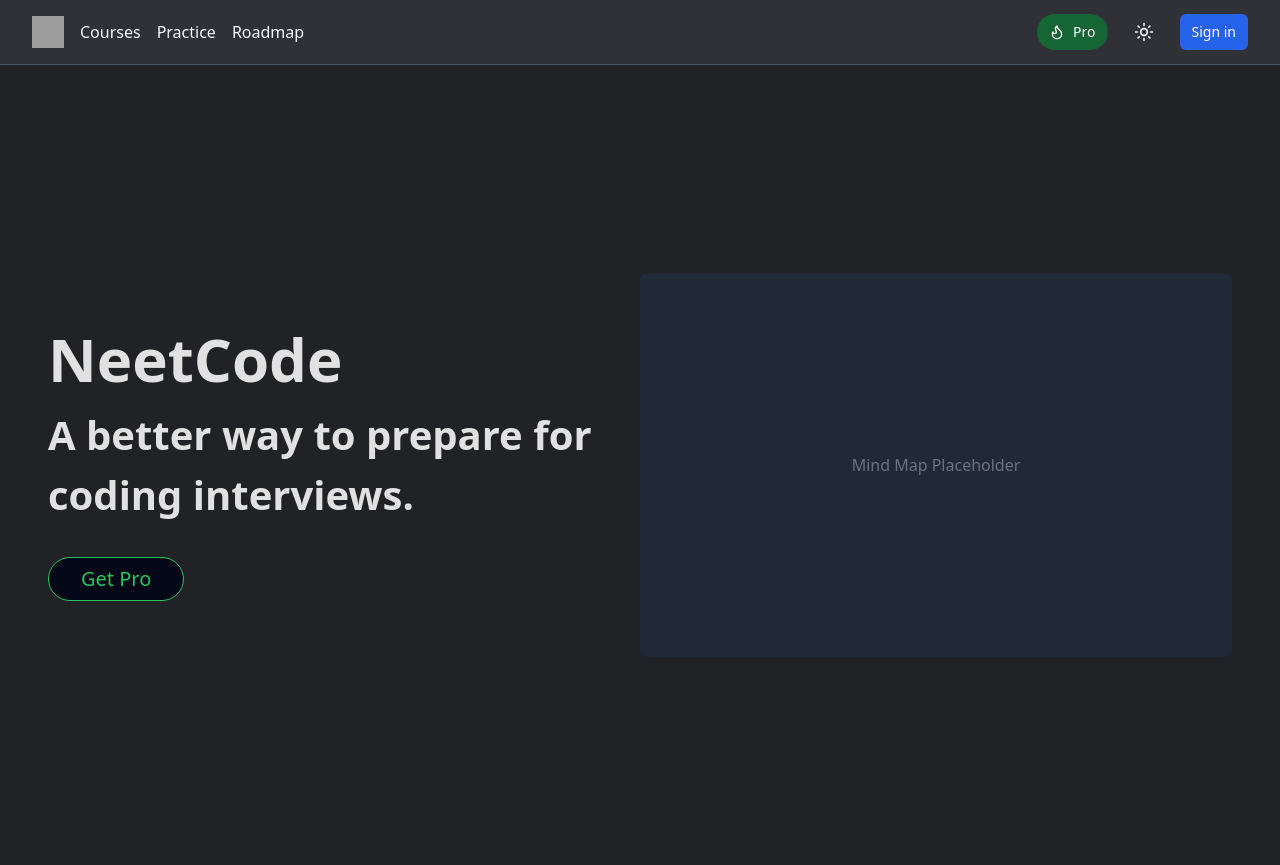
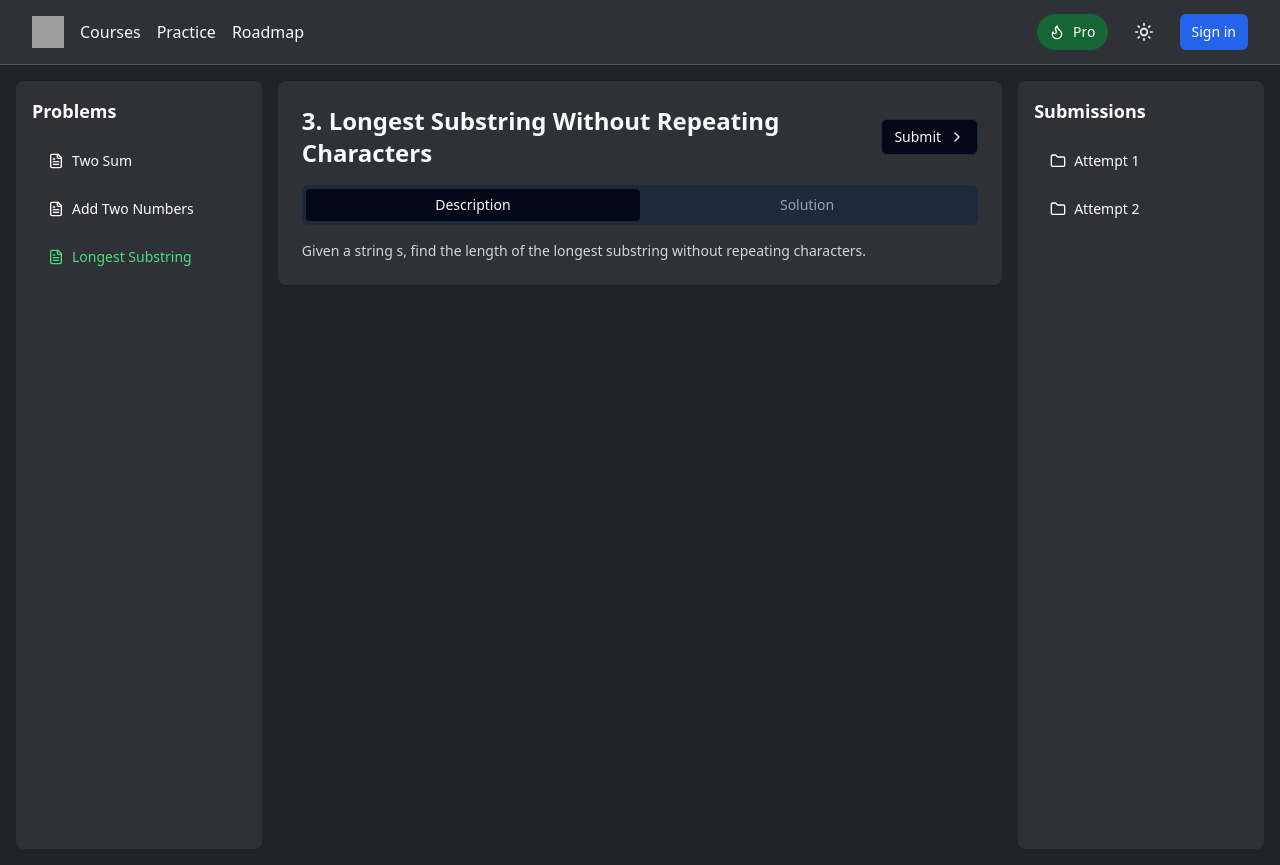
Before and after one commit to GPT-Engineer-App/codepathway-map, a React (Vite) app: page / in a window 1280 px wide. Built offline with nearby package versions, Linux system fonts and the light colour scheme; grey boxes are pictures that could not be loaded.

Commit message:
Implement central part with RealFlow layout

```diff
--- a/src/pages/Index.jsx
+++ b/src/pages/Index.jsx
@@ -1,24 +1,107 @@
 import React from 'react';
 import { Button } from "@/components/ui/button";
+import { Card, CardContent } from "@/components/ui/card";
+import { Input } from "@/components/ui/input";
+import { Label } from "@/components/ui/label";
+import { Tabs, TabsContent, TabsList, TabsTrigger } from "@/components/ui/tabs";
+import { Separator } from "@/components/ui/separator";
+import { ChevronRight, Code, FileText, Folder, Play } from 'lucide-react';
 
 const Index = () => {
   return (
-    <div className="flex flex-col min-h-screen bg-[#202225] text-white">
-      <main className="flex-grow flex items-center justify-between px-12 py-16">
-        <div className="max-w-xl">
-          <h1 className="text-6xl font-semibold mb-4 text-[#e1e1e1]">NeetCode</h1>
-          <p className="text-[40px] mb-8 font-semibold text-[#e1e1e1]">A better way to prepare for coding interviews.</p>
-          <Button
-            className="text-green-500 border-green-500 hover:bg-green-500 hover:text-white transition-colors duration-300 text-xl py-3 px-8 rounded-full"
-            variant="outline"
-            size="lg"
-          >
-            Get Pro
-          </Button>
+    <div className="flex flex-col min-h-screen bg-[#202225] text-white p-4">
+      <main className="flex-grow flex space-x-4">
+        {/* Left Sidebar */}
+        <div className="w-64 bg-[#2f3136] rounded-lg p-4">
+          <h2 className="text-lg font-semibold mb-4">Problems</h2>
+          <div className="space-y-2">
+            <Button variant="ghost" className="w-full justify-start">
+              <FileText className="mr-2 h-4 w-4" />
+              Two Sum
+            </Button>
+            <Button variant="ghost" className="w-full justify-start">
+              <FileText className="mr-2 h-4 w-4" />
+              Add Two Numbers
+            </Button>
+            <Button variant="ghost" className="w-full justify-start text-green-400">
+              <FileText className="mr-2 h-4 w-4" />
+              Longest Substring
+            </Button>
+          </div>
         </div>
-        <div className="w-1/2">
-          <div className="bg-gray-800 w-full h-96 rounded-lg flex items-center justify-center">
-            <span className="text-gray-500">Mind Map Placeholder</span>
+
+        {/* Central Content */}
+        <div className="flex-grow">
+          <Card className="bg-[#2f3136] border-none">
+            <CardContent className="p-6">
+              <div className="flex justify-between items-center mb-4">
+                <h1 className="text-2xl font-bold">3. Longest Substring Without Repeating Characters</h1>
+                <Button variant="outline" size="sm">
+                  Submit
+                  <ChevronRight className="ml-2 h-4 w-4" />
+                </Button>
+              </div>
+              <Tabs defaultValue="description" className="w-full">
+                <TabsList className="grid w-full grid-cols-2">
+                  <TabsTrigger value="description">Description</TabsTrigger>
+                  <TabsTrigger value="solution">Solution</TabsTrigger>
+                </TabsList>
+                <TabsContent value="description" className="mt-4">
+                  <p className="text-sm text-gray-300">
+                    Given a string s, find the length of the longest substring without repeating characters.
+                  </p>
+                  {/* Add more description content here */}
+                </TabsContent>
+                <TabsContent value="solution" className="mt-4">
+                  <div className="flex space-x-4">
+                    <div className="w-1/2">
+                      <Label htmlFor="code-editor" className="text-sm font-medium">Code Editor</Label>
+                      <div className="mt-1 bg-[#1e1f22] rounded-md p-4">
+                        <pre className="text-sm">
+                          <code>
+                            {`class Solution:
+    def lengthOfLongestSubstring(self, s: str) -> int:
+        # Your code here
+        pass`}
+                          </code>
+                        </pre>
+                      </div>
+                    </div>
+                    <div className="w-1/2">
+                      <Label htmlFor="console" className="text-sm font-medium">Console</Label>
+                      <div className="mt-1 bg-[#1e1f22] rounded-md p-4 h-48">
+                        {/* Console output would go here */}
+                      </div>
+                    </div>
+                  </div>
+                  <div className="mt-4 flex justify-end space-x-2">
+                    <Button variant="secondary" size="sm">
+                      <Code className="mr-2 h-4 w-4" />
+                      Format
+                    </Button>
+                    <Button variant="secondary" size="sm">
+                      <Play className="mr-2 h-4 w-4" />
+                      Run
+                    </Button>
+                  </div>
+                </TabsContent>
+              </Tabs>
+            </CardContent>
+          </Card>
+        </div>
+
+        {/* Right Sidebar */}
+        <div className="w-64 bg-[#2f3136] rounded-lg p-4">
+          <h2 className="text-lg font-semibold mb-4">Submissions</h2>
+          <div className="space-y-2">
+            <Button variant="ghost" className="w-full justify-start">
+              <Folder className="mr-2 h-4 w-4" />
+              Attempt 1
+            </Button>
+            <Button variant="ghost" className="w-full justify-start">
+              <Folder className="mr-2 h-4 w-4" />
+              Attempt 2
+            </Button>
           </div>
         </div>
       </main>
```
